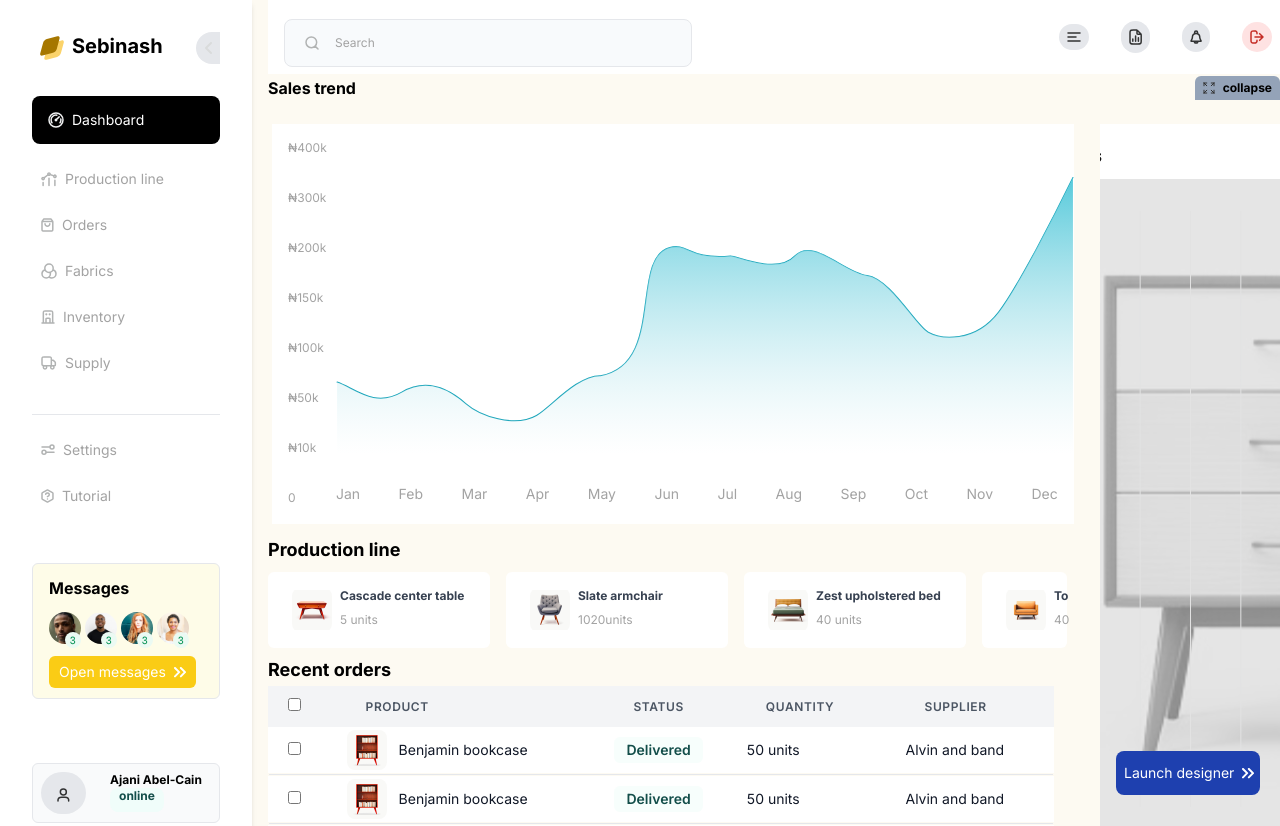
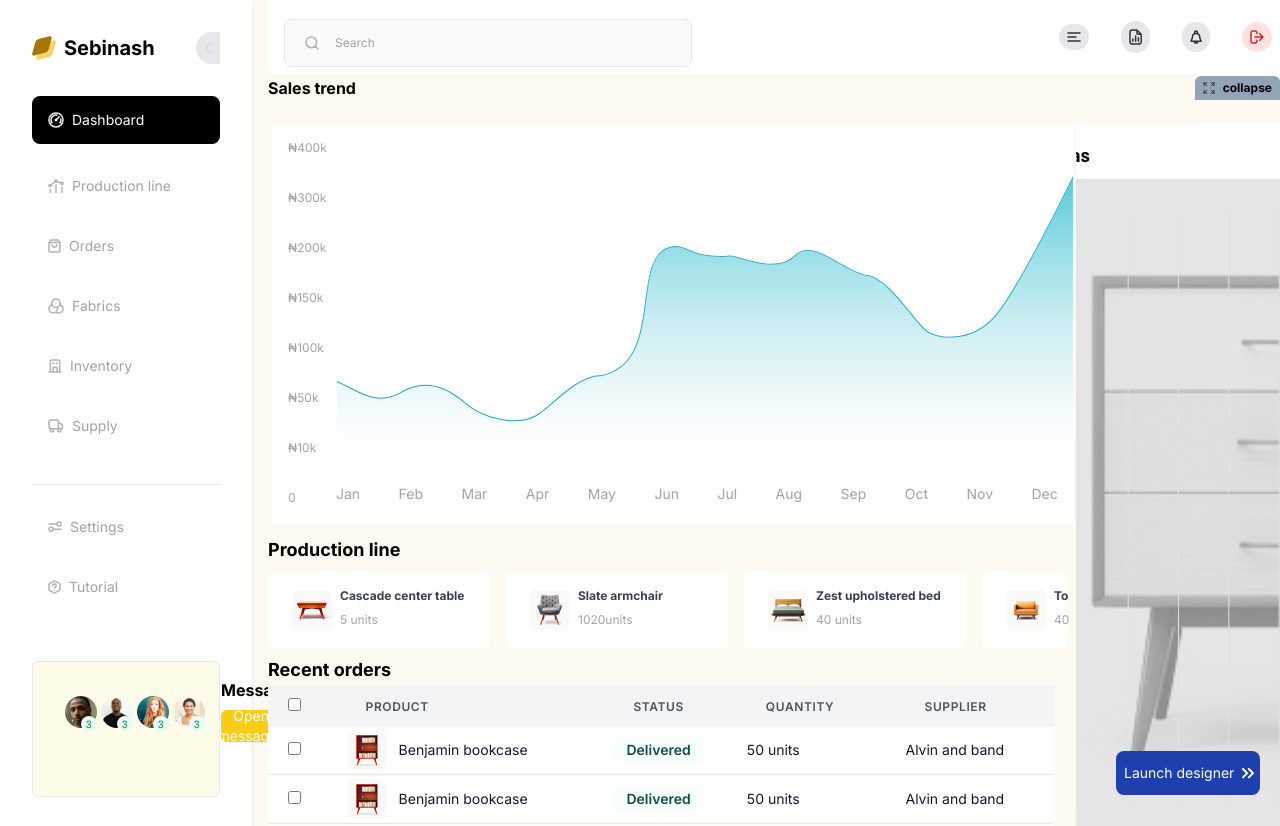
Before and after one commit to DamilolaOmotoyinbo/sebinash, a Next.js app: page / in a window 1280 px wide. Shown: the top 826 px of the page. Built offline with nearby package versions, Linux system fonts and the light colour scheme.

Commit message:
side bar

```diff
--- a/app/page.tsx
+++ b/app/page.tsx
@@ -1,13 +1,12 @@
-"use client";
 import React from "react";
 import Dashboard from "@/pages/dashboard";
 
-const pages: React.FC = () => {
+const Pages: React.FC = () => {
   return (
-    <div style={{ backgroundColor: "#FDFAF2" }} >
-      <Dashboard/>
+    <div style={{ backgroundColor: "#FDFAF2" }} className="min-h-screen flex flex-col">
+      <Dashboard />
     </div>
   );
 };
 
-export default pages;
+export default Pages;
--- a/components/dashboard/Sidebar.tsx
+++ b/components/dashboard/Sidebar.tsx
@@ -1,4 +1,5 @@
-import React from "react";
+'use client';
+import React, { useState } from "react";
 import Image from "next/image";
 import {
   logo,
@@ -17,86 +18,257 @@ import {
 } from "@/assests/assests";
 
 const Sidebar: React.FC = () => {
+  const [isOpen, setIsOpen] = useState(true);
+
+  const toggleSidebar = () => {
+    setIsOpen(!isOpen);
+  };
+
   return (
-    <div className="bg-white gap-[43px] h-[861px] w-[252px] p-[32px] shadow-md">
-      <div className="mb-8 flex ">
-        <div className="flex gap-2 ">
-          <Image className="ml-2" src={logo} alt="logo" />
-          <h1 className="text-xl font-bold cursor-pointer">Sebinash</h1>
+    <div
+      className={`bg-white h-[861px] shadow-md transition-all duration-300 ${
+        isOpen ? "w-[252px] p-[32px]" : "w-[80px] p-[16px]"
+      }`}
+    >
+      <div className="mb-8 flex justify-between items-center">
+        <div className="flex gap-2 items-center">
+          <Image src={logo} alt="logo" />
+          {isOpen && <h1 className="text-xl font-bold cursor-pointer">Sebinash</h1>}
         </div>
 
-        <div className="ml-auto flex items-center justify-center w-6 h-8 bg-gray-200 rounded-tl-full rounded-bl-full cursor-pointer">
-          <Image src={leftarrow} alt="leftarrow" />
+        <div
+          className="ml-auto flex items-center justify-center w-6 h-8 bg-gray-200 rounded-tl-full rounded-bl-full cursor-pointer"
+          onClick={toggleSidebar}
+        >
+          <Image src={isOpen ? leftarrow : rightarrow} alt="toggle arrow" />
         </div>
       </div>
       <div className="pb-4">
-        <button className="flex rounded-lg w-[188px] h-[48px] bg-black gap-2 items-center mb-6 cursor-pointer">
+        <button className="flex rounded-lg w-full h-[48px] bg-black gap-2 items-center mb-6 cursor-pointer">
           <Image className="ml-4" src={dash} alt="dash" />
-          <p className="text-white text-sm">Dashboard</p>
+          {isOpen && <p className="text-white text-sm">Dashboard</p>}
         </button>
 
-        <div className="flex gap-2 hover:bg-gray-200 hover:border-gray-400 hover:border rounded items-center mb-6 cursor-pointer border border-transparent transition-all border-height-48">
+        <div className="flex gap-2 items-center hover:bg-gray-200 rounded mb-6 cursor-pointer p-2">
           <Image className="ml-2" src={line} alt="line" />
-          <p className="text-neutral-400 text-sm">Production line</p>
+          {isOpen && <p className="text-neutral-400 text-sm">Production line</p>}
         </div>
 
-        <div className="flex gap-2 hover:bg-gray-200 hover:border-gray-400 hover:border rounded items-center mb-6 cursor-pointer border border-transparent transition-all border-height-48">
-          <Image className="ml-2" src={orders} alt="line" />
-          <p className="text-neutral-400 text-sm">Orders</p>
+        <div className="flex gap-2 items-center hover:bg-gray-200 rounded mb-6 cursor-pointer p-2">
+          <Image className="ml-2" src={orders} alt="orders" />
+          {isOpen && <p className="text-neutral-400 text-sm">Orders</p>}
         </div>
 
-        <div className="flex gap-2 hover:bg-gray-200 hover:border-gray-400 hover:border rounded items-center mb-6 cursor-pointer border border-transparent transition-all border-height-48">
-          <Image className="ml-2" src={fabrics} alt="line" />
-          <p className="text-neutral-400 text-sm">Fabrics</p>
+        <div className="flex gap-2 items-center hover:bg-gray-200 rounded mb-6 cursor-pointer p-2">
+          <Image className="ml-2" src={fabrics} alt="fabrics" />
+          {isOpen && <p className="text-neutral-400 text-sm">Fabrics</p>}
         </div>
 
-        <div className="flex gap-2 hover:bg-gray-200 hover:border-gray-400 hover:border rounded items-center mb-6 cursor-pointer border border-transparent transition-all border-height-48">
-          <Image className="ml-2" src={inventory} alt="line" />
-          <p className="text-neutral-400 text-sm">Inventory</p>
+        <div className="flex gap-2 items-center hover:bg-gray-200 rounded mb-6 cursor-pointer p-2">
+          <Image className="ml-2" src={inventory} alt="inventory" />
+          {isOpen && <p className="text-neutral-400 text-sm">Inventory</p>}
         </div>
 
-        <div className="flex gap-2 hover:bg-gray-200 hover:border-gray-400 hover:border rounded items-center mb-6 cursor-pointer border border-transparent transition-all border-height-48">
-          <Image className="ml-2" src={supply} alt="line" />
-          <p className="text-neutral-400 text-sm">Supply</p>
+        <div className="flex gap-2 items-center hover:bg-gray-200 rounded mb-6 cursor-pointer p-2">
+          <Image className="ml-2" src={supply} alt="supply" />
+          {isOpen && <p className="text-neutral-400 text-sm">Supply</p>}
         </div>
       </div>
       <hr />
       <div className="mt-6">
-        <div className="flex gap-2 hover:bg-gray-200 hover:border-gray-400 hover:border rounded items-center mb-6 cursor-pointer border border-transparent transition-all border-height-48">
+        <div className="flex gap-2 items-center hover:bg-gray-200 rounded mb-6 cursor-pointer p-2">
           <Image className="ml-2" src={settings} alt="settings" />
-          <p className="text-neutral-400 text-sm">Settings</p>
+          {isOpen && <p className="text-neutral-400 text-sm">Settings</p>}
         </div>
 
-        <div className="flex gap-2 hover:bg-gray-200 hover:border-gray-400 hover:border rounded items-center mb-6 cursor-pointer border border-transparent transition-all border-height-48">
+        <div className="flex gap-2 items-center hover:bg-gray-200 rounded mb-6 cursor-pointer p-2">
           <Image className="ml-2" src={tutorial} alt="tutorial" />
-          <p className="text-neutral-400 text-sm">Tutorial</p>
+          {isOpen && <p className="text-neutral-400 text-sm">Tutorial</p>}
         </div>
       </div>
 
-      <div className="border w-[188px] h-[136px] mt-14 mb-9 bg-yellow-50 rounded-md cursor-pointer">
-        <p className="font-bold pl-4 mt-3 mb-3">Messages</p>
-        <div>
-          <Image className="ml-4" src={message} alt="line" />
-          <button className="bg-yellow-400 w-[147px] justify-center rounded-md h-[32px] mt-2 mb-2 ml-4 items-center flex">
+      <div className={`border bg-yellow-50 rounded-md cursor-pointer mt-14 mb-9 ${isOpen ? "p-4 w-full h-[136px]" : "p-2 w-full h-[80px]"}`}>
+        <div className="flex items-center">
+          <Image className="ml-4" src={message} alt="message" />
+          {isOpen && (
+            <div className="ml-4">
+              <p className="font-bold">Messages</p>
+              <button className="bg-yellow-400 flex items-center justify-center rounded-md h-[32px] mt-2 mb-2 w-full">
                 <p className="text-white text-sm">Open messages</p>
                 <Image className="ml-2" src={rightarrow} alt="rightarrow" />
               </button>
             </div>
+          )}
+        </div>
       </div>
 
-      <div className="flex border gap-4 h-[60px] mt-16 bg-gray-50 rounded-md cursor-pointer">
-      <div className="bg-gray-200 rounded-full m-2 p-4">
+      <div className="flex items-center gap-2 mt-16 bg-gray-50 rounded-md cursor-pointer p-2">
+        <div className="bg-gray-200 rounded-full p-4">
           <Image src={user} alt="user" />
         </div>
-        <div className="flex-col text-xs font-bold mt-2 mb-4">
-          <p className="font-bold ">Ajani Abel-Cain</p>
-          <p className="text-teal-900 bg-teal-50 rounded-lg text-xs text-center w-[54px] h-[24px]">
+        {isOpen && (
+          <div className="flex flex-col text-xs font-bold">
+            <p>Ajani Abel-Cain</p>
+            <p className="text-teal-900 bg-teal-50 rounded-lg text-center w-[54px] h-[24px]">
               online
             </p>
           </div>
+        )}
       </div>
     </div>
   );
 };
 
 export default Sidebar;
+
+
+// 'use client';
+// import React, { useState } from "react";
+// import Image from "next/image";
+// import {
+//   logo,
+//   dash,
+//   line,
+//   orders,
+//   fabrics,
+//   inventory,
+//   supply,
+//   settings,
+//   tutorial,
+//   message,
+//   rightarrow,
+//   user,
+//   leftarrow,
+// } from "@/assests/assests";
+
+// const Sidebar: React.FC = () => {
+//   const [isOpen, setIsOpen] = useState(true);
+
+//   const toggleSidebar = () => {
+//     setIsOpen(!isOpen);
+//   };
+
+//   return (
+//     <div
+//       className={`bg-white h-[861px] shadow-md transition-all duration-300 ${
+//         isOpen ? "w-[252px] p-[32px]" : "w-[80px] p-[16px]"
+//       }`}
+//     >
+//       <div className="mb-8 flex justify-between items-center">
+//         {isOpen && (
+//           <div className="flex gap-2">
+//             <Image src={logo} alt="logo" />
+//             <h1 className="text-xl font-bold cursor-pointer">Sebinash</h1>
+//           </div>
+//         )}
+
+//         <div
+//           className="ml-auto flex items-center justify-center w-6 h-8 bg-gray-200 rounded-tl-full rounded-bl-full cursor-pointer"
+//           onClick={toggleSidebar}
+//         >
+//           <Image src={isOpen ? leftarrow : rightarrow} alt="toggle arrow" />
+//         </div>
+//       </div>
+//       {isOpen && (
+//         <>
+//           <div className="pb-4">
+//             <button className="flex rounded-lg w-[188px] h-[48px] bg-black gap-2 items-center mb-6 cursor-pointer">
+//               <Image className="ml-4" src={dash} alt="dash" />
+//               <p className="text-white text-sm">Dashboard</p>
+//             </button>
+
+//             <div className="flex gap-2 hover:bg-gray-200 hover:border-gray-400 hover:border rounded items-center mb-6 cursor-pointer border border-transparent transition-all border-height-48">
+//               <Image className="ml-2" src={line} alt="line" />
+//               <p className="text-neutral-400 text-sm">Production line</p>
+//             </div>
+
+//             <div className="flex gap-2 hover:bg-gray-200 hover:border-gray-400 hover:border rounded items-center mb-6 cursor-pointer border border-transparent transition-all border-height-48">
+//               <Image className="ml-2" src={orders} alt="line" />
+//               <p className="text-neutral-400 text-sm">Orders</p>
+//             </div>
+//             <div className="flex gap-2 hover:bg-gray-200 hover:border-gray-400 hover:border rounded items-center mb-6 cursor-pointer border border-transparent transition-all border-height-48">
+//               <Image className="ml-2" src={fabrics} alt="line" />
+//               <p className="text-neutral-400 text-sm">Fabrics</p>
+//             </div>
+
+//             <div className="flex gap-2 hover:bg-gray-200 hover:border-gray-400 hover:border rounded items-center mb-6 cursor-pointer border border-transparent transition-all border-height-48">
+//               <Image className="ml-2" src={inventory} alt="line" />
+//               <p className="text-neutral-400 text-sm">Inventory</p>
+//             </div>
+
+//             <div className="flex gap-2 hover:bg-gray-200 hover:border-gray-400 hover:border rounded items-center mb-6 cursor-pointer border border-transparent transition-all border-height-48">
+//               <Image className="ml-2" src={supply} alt="line" />
+//               <p className="text-neutral-400 text-sm">Supply</p>
+//             </div>
+//           </div>
+//           <hr />
+//           <div className="mt-6">
+//             <div className="flex gap-2 hover:bg-gray-200 hover:border-gray-400 hover:border rounded items-center mb-6 cursor-pointer border border-transparent transition-all border-height-48">
+//               <Image className="ml-2" src={settings} alt="settings" />
+//               <p className="text-neutral-400 text-sm">Settings</p>
+//             </div>
+
+//             <div className="flex gap-2 hover:bg-gray-200 hover:border-gray-400 hover:border rounded items-center mb-6 cursor-pointer border border-transparent transition-all border-height-48">
+//               <Image className="ml-2" src={tutorial} alt="tutorial" />
+//               <p className="text-neutral-400 text-sm">Tutorial</p>
+//             </div>
+//           </div>
+//           <div className="border w-[188px] h-[136px] mt-14 mb-9 bg-yellow-50 rounded-md cursor-pointer">
+//             <p className="font-bold pl-4 mt-3 mb-3">Messages</p>
+//             <div>
+//               <Image className="ml-4" src={message} alt="line" />
+//               <button className="bg-yellow-400 w-[147px] justify-center rounded-md h-[32px] mt-2 mb-2 ml-4 items-center flex">
+//                 <p className="text-white text-sm">Open messages</p>
+//                 <Image className="ml-2" src={rightarrow} alt="rightarrow" />
+//               </button>
+//             </div>
+//           </div>
+
+//           <div className="flex border gap-4 h-[60px] mt-16 bg-gray-50 rounded-md cursor-pointer">
+//             <div className="bg-gray-200 rounded-full m-2 p-4">
+//               <Image src={user} alt="user" />
+//             </div>
+//             <div className="flex-col text-xs font-bold mt-2 mb-4">
+//               <p className="font-bold ">Ajani Abel-Cain</p>
+//               <p className="text-teal-900 bg-teal-50 rounded-lg text-xs text-center w-[54px] h-[24px]">
+//                 online
+//               </p>
+//             </div>
+//           </div>
+//         </>
+//       )}
+//     </div>
+//   );
+// };
+
+// export default Sidebar;
+
+
+{/* <div className={`border bg-yellow-50 rounded-md cursor-pointer mt-14 mb-9 ${isOpen ? "p-4 w-full h-[136px]" : "p-2 w-full h-[80px]"}`}>
+        <div className="flex items-center">
+          <Image className="ml-4" src={message} alt="message" />
+          {isOpen && (
+            <div className="ml-4">
+              <p className="font-bold">Messages</p>
+              <button className="bg-yellow-400 flex items-center justify-center rounded-md h-[32px] mt-2 mb-2 w-full">
+                <p className="text-white text-sm">Open messages</p>
+                <Image className="ml-2" src={rightarrow} alt="rightarrow" />
+              </button>
+            </div>
+          )}
+        </div>
+      </div>
+
+      <div className="flex items-center gap-2 mt-16 bg-gray-50 rounded-md cursor-pointer p-2">
+        <div className="bg-gray-200 rounded-full p-4">
+          <Image src={user} alt="user" />
+        </div>
+        {isOpen && (
+          <div className="flex flex-col text-xs font-bold">
+            <p>Ajani Abel-Cain</p>
+            <p className="text-teal-900 bg-teal-50 rounded-lg text-center w-[54px] h-[24px]">
+              online
+            </p>
+          </div>
+        )}
+      </div> */}
--- a/pages/dashboard.tsx
+++ b/pages/dashboard.tsx
@@ -11,26 +11,26 @@ const Dashboard: React.FC = () => {
   return (
     <div
       style={{ backgroundColor: "#FDFAF2" }}
-      className="flex flex-col md:flex-row h-auto min-h-screen"
+      className="flex flex-col lg:flex-row h-auto min-h-screen"
     >
       <div className="hidden md:block">
         <Sidebar />
       </div>
       <div className="flex-1">
         <Navbar />
-        <div className="flex flex-col md:flex-row gap-6 mt-6">
+        <div className="flex flex-col md:flex-row mt-6">
           <div className="flex-1 order-2 md:order-1">
             <SalesTrend />
             <ProductionLine />
             <RecentOrders />
           </div>
-          <div className="relative h-80 md:h-[727px] order-1 md:order-2">
+          <div className="relative p-0 h-80 md:h-[727px] order-1 md:order-2">
             <Image
               className="w-full h-full object-cover"
               src={canvas}
               alt="canvas"
             />
-            <button className="absolute bottom-14 left-4 flex bg-blue-800 text-white w-36 pl-2 text-sm h-[44px] items-center gap-2 rounded-lg">
+            <button className="absolute bottom-14 left-10 flex bg-blue-800 text-white w-36 pl-2 text-sm h-[44px] items-center gap-2 rounded-lg">
               <p>Launch designer</p>
               <Image src={rightarrow} alt="canvas" />
             </button>
```
Lines whose indentation alone changed are shown as unchanged.
